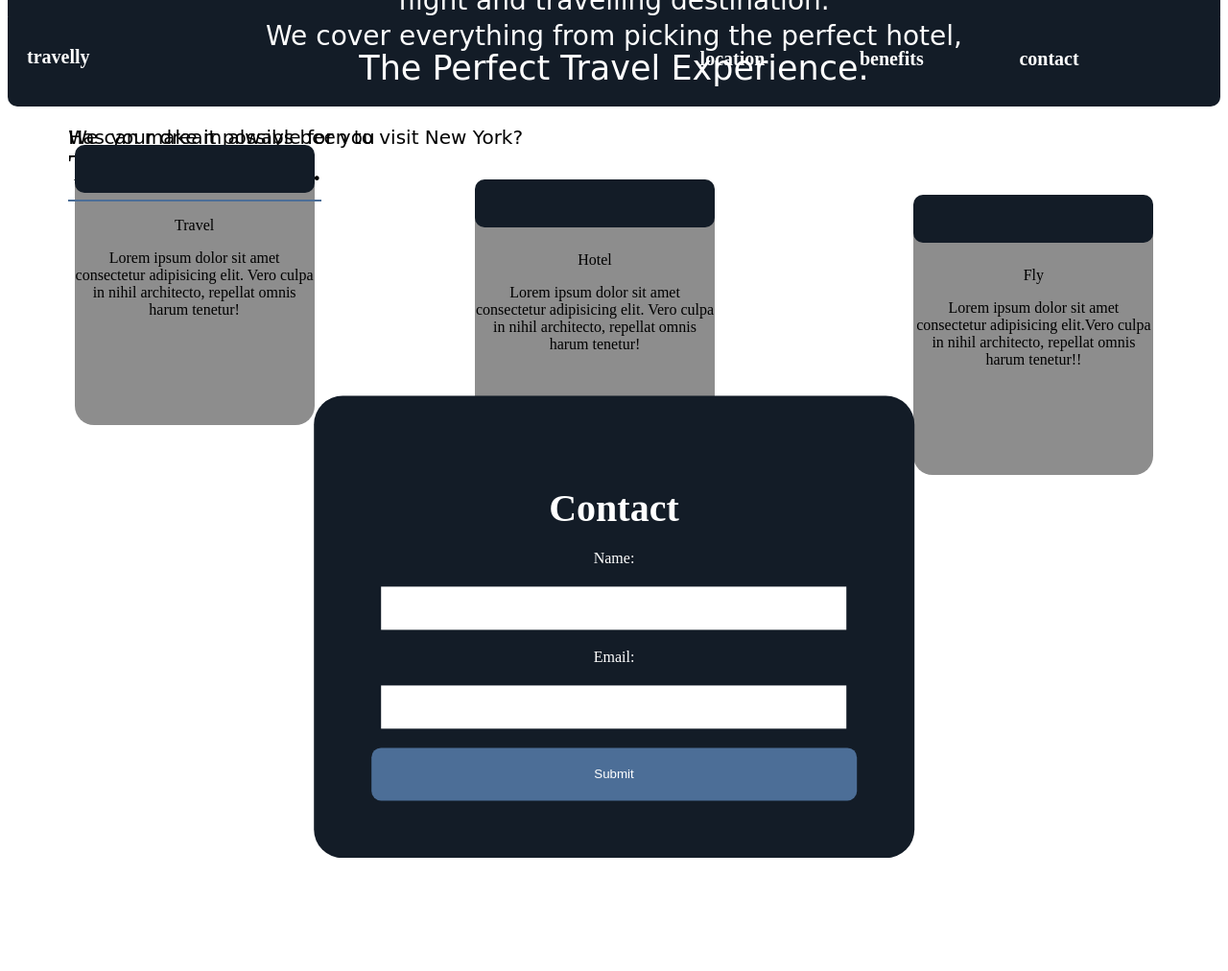
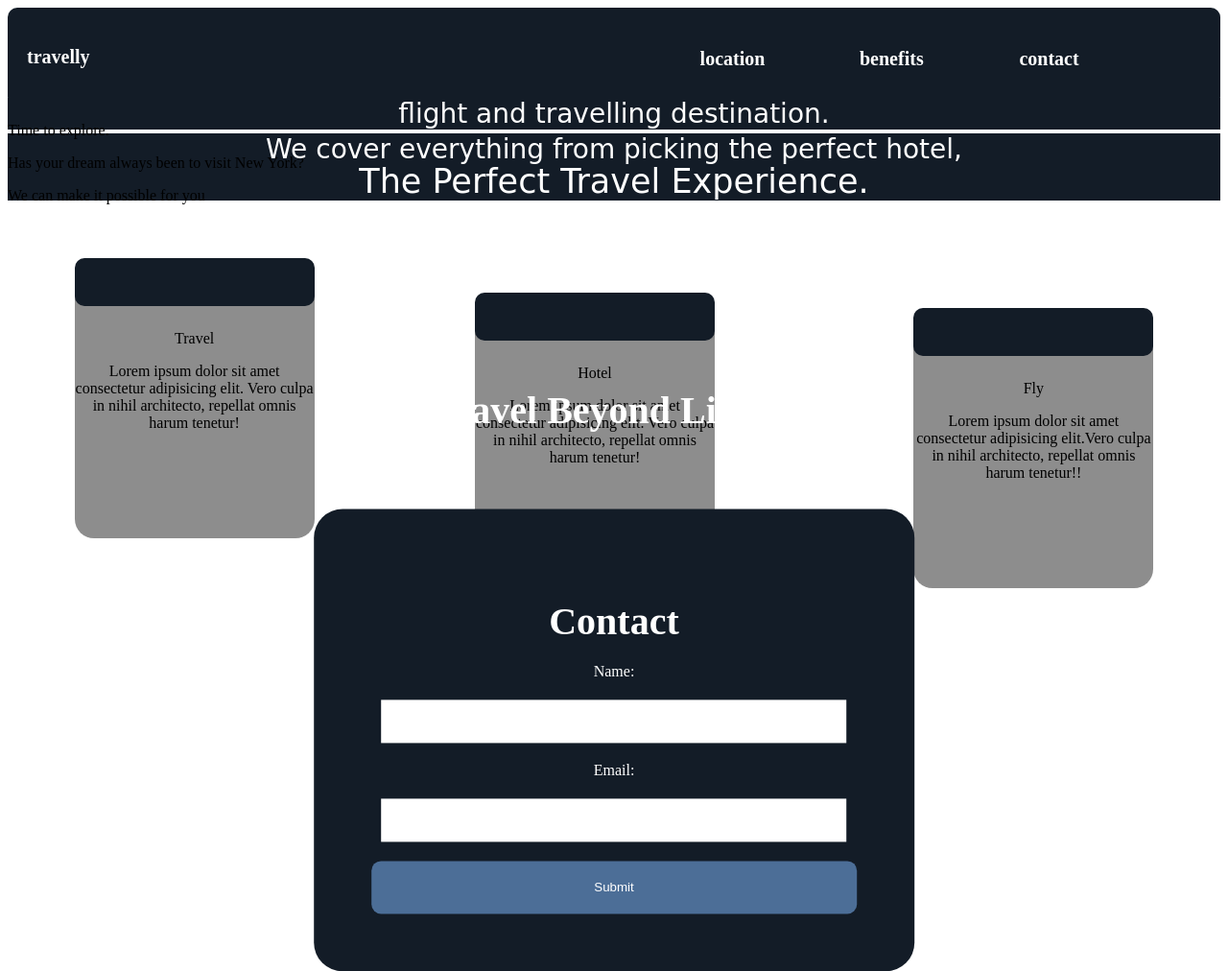
Before and after one commit to MBouhaddani/HTML-CSS, a plain HTML site: page Travelly/Index.html in a window 1280 px wide. Shown: the whole page at 96% size. Before the commit the page ends 894 px from the top, so only its background shows below. Drawn offline with Linux system fonts and the light colour scheme.

Commit message:
Update opmaak.css

```diff
--- a/Travelly/opmaak.css
+++ b/Travelly/opmaak.css
@@ -36,9 +36,7 @@
     left: 83%;
 }
 
-img {
-    width: 100%;
-}
+
 
 
 @media screen and (max-width: 768px) {
@@ -67,14 +65,7 @@ img {
     text-align: center;
 }
 
-.image-container {
-    position: relative;
-}
 
-img {
-    max-width: 100%;
-    height: auto;
-}
 
 h1, #sta, #contact {
     position: absolute;
@@ -117,29 +108,7 @@ h1 {
     transition: background-color 0.3s ease-in-out;
 }
 
-.image-container .image-text, .image-container .image-paragraph, .image-container .paragraph {
-    position: absolute;
-    left: 5%;
-}
 
-.image-container .image-text {
-    top: 30%;
-    font-size: 40px;
-    border-bottom: 2px solid #4c6e97;
-    padding-bottom: 10px;
-}
-
-.image-container .image-paragraph {
-    top: 40%;
-    font-size: 20px;
-    font-family: 'Your-Handwriting-Font', cursive;
-}
-
-.image-container .paragraph {
-    top: 43%;
-    font-size: 20px;
-    font-family: 'Your-Handwriting-Font', cursive;
-}
 
 .black-background, .black-background1, .black-background2 {
     background-color: #131c27;
```
